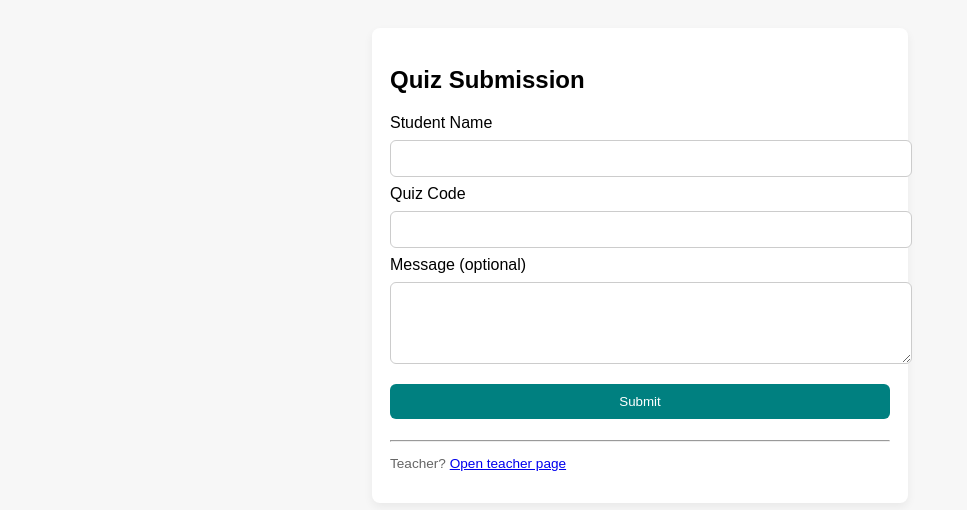
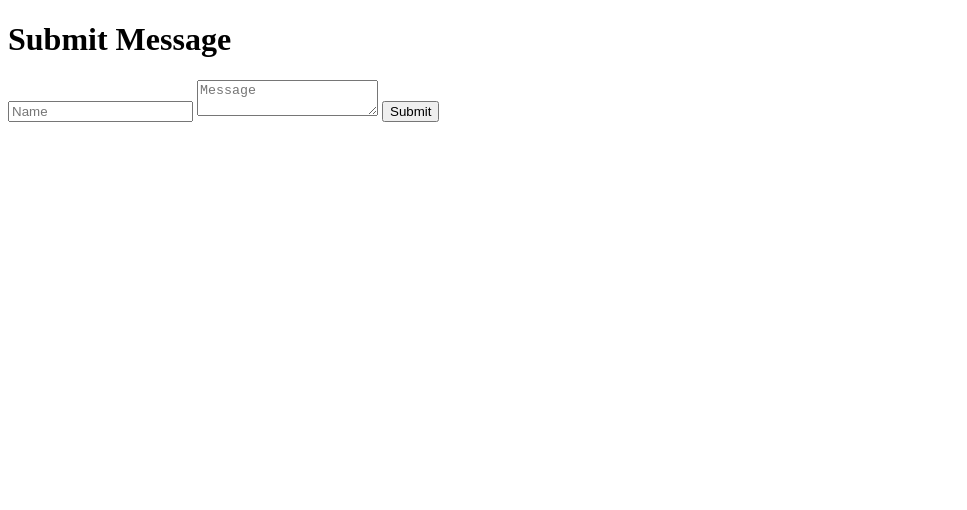
Before and after one commit to MuhammadHammadWaheed/studentsquiz, a plain HTML site: page index.html in a window 1280 px wide. Shown: the whole page, without its empty margins (0-967 px from the left). Drawn offline with Linux system fonts and the light colour scheme.

Commit message:
Update index.html

```diff
--- a/index.html
+++ b/index.html
@@ -1,55 +1,37 @@
-<!DOCTYPE html>
-<html>
+<!doctype html>
+<html lang="en">
 <head>
-    <base target="_top">
 <meta charset="utf-8">
-    <title>Quiz Submission</title>
-    <style>
-      body{font-family:Arial; padding:20px; background:#f7f7f7}
-      .card{max-width:500px;margin:auto;background:#fff;padding:18px;border-radius:8px;box-shadow:0 4px 10px rgba(0,0,0,0.06)}
-      input, textarea, button{width:100%;padding:10px;margin:8px 0;border:1px solid #ccc;border-radius:6px}
-      button{background:teal;color:#fff;border:none;cursor:pointer}
-      .muted{font-size:0.85rem;color:#666}
-    </style>
+<title>Student Messages</title>
 </head>
 <body>
-    <div class="card">
-      <h2>Quiz Submission</h2>
-      <label>Student Name</label>
-      <input id="name" type="text">
-      <label>Quiz Code</label>
-      <input id="code" type="text">
-      <label>Message (optional)</label>
-      <textarea id="msg" rows="4"></textarea>
-      <button onclick="submitForm()">Submit</button>
-      <p id="status" class="muted"></p>
-      <hr>
-      <p class="muted">Teacher? <a href="?page=teacher" target="_blank">Open teacher page</a></p>
-    </div>
+<h1>Submit Message</h1>
+<form id="studentForm">
+<input id="studentName" placeholder="Name" required>
+<textarea id="studentMessage" placeholder="Message" required></textarea>
+<button type="submit">Submit</button>
+</form>
+
 
 <script>
-      function submitForm(){
-        const name = document.getElementById('name').value.trim();
-        const code = document.getElementById('code').value.trim();
-        const msg = document.getElementById('msg').value.trim();
-        const statusEl = document.getElementById('status');
+const API_BASE = 'http://localhost:3000';
 
-        if(!name || !code){
-          alert('Name and Code required');
-          return;
-        }
-        statusEl.textContent = 'Submitting...';
-        google.script.run.withSuccessHandler(function(res){
-          if(res.status === 'OK'){
-            statusEl.textContent = 'Submitted — thanks!';
-            document.getElementById('name').value = '';
-            document.getElementById('code').value = '';
-            document.getElementById('msg').value = '';
-          } else {
-            statusEl.textContent = 'Error: ' + (res.message || 'unknown');
-          }
-        }).submitData({name:name, code:code, msg:msg});
-      }
+
+document.getElementById('studentForm').addEventListener('submit', async (e) => {
+e.preventDefault();
+const name = document.getElementById('studentName').value.trim();
+const msg = document.getElementById('studentMessage').value.trim();
+if(!name || !msg) return alert('Fill all fields');
+
+
+await fetch(API_BASE + '/api/messages', {
+method: 'POST',
+headers: {'Content-Type':'application/json'},
+body: JSON.stringify({name, msg, t: Date.now()})
+});
+alert('Message submitted!');
+e.target.reset();
+});
 </script>
 </body>
 </html>
```
Lines whose indentation alone changed are shown as unchanged.
